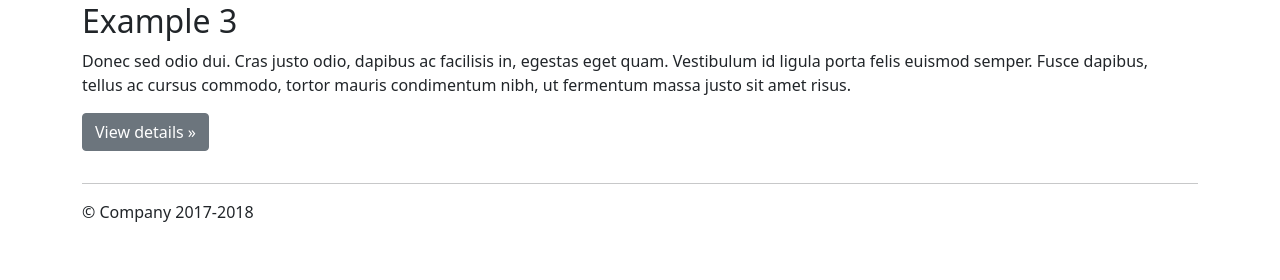
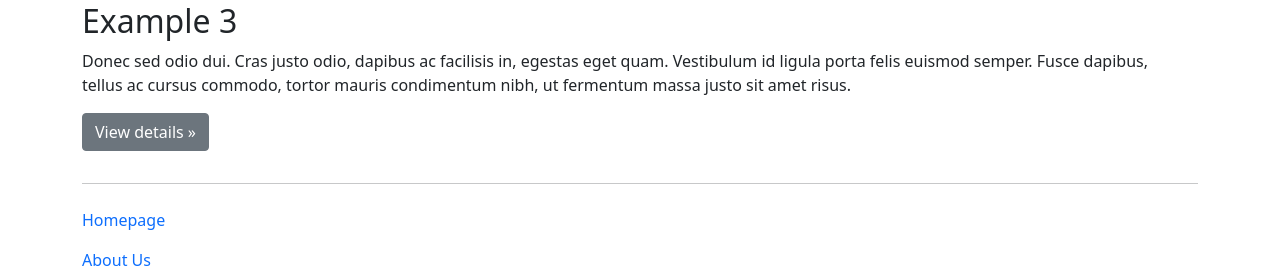
Before and after one commit to Alasdair666/TeamCat, a Flask app: page / in a window 1280 px wide. Shown: the part 527-807 px from the top of the page. Before the commit the page ends 749 px from the top, so only its background shows below. Run offline with Flask 2, Linux system fonts and the light colour scheme; some libraries are stand-ins or nearby versions.

Commit message:
Add links to footer

```diff
--- a/templates/layout.html
+++ b/templates/layout.html
@@ -18,8 +18,13 @@
     {% include 'navigation.html' %}
     {% block content %}{% endblock %}
 </body>
-
-  <footer class="container">
-    <p>&copy; Company 2017-2018</p>
-  </footer>
+<footer class="container">
+    <ul class="navbar-nav mr-auto">
+        <li class="nav-item active">
+            <a class="nav-link" href="/">Homepage</a>
+            <a class="nav-link" href="/about">About Us</a>
+            <!-- <a class="nav-link" href="/contact">Contact</a> -->
+        </li>
+    </ul>
+</footer>
 </html>
```
